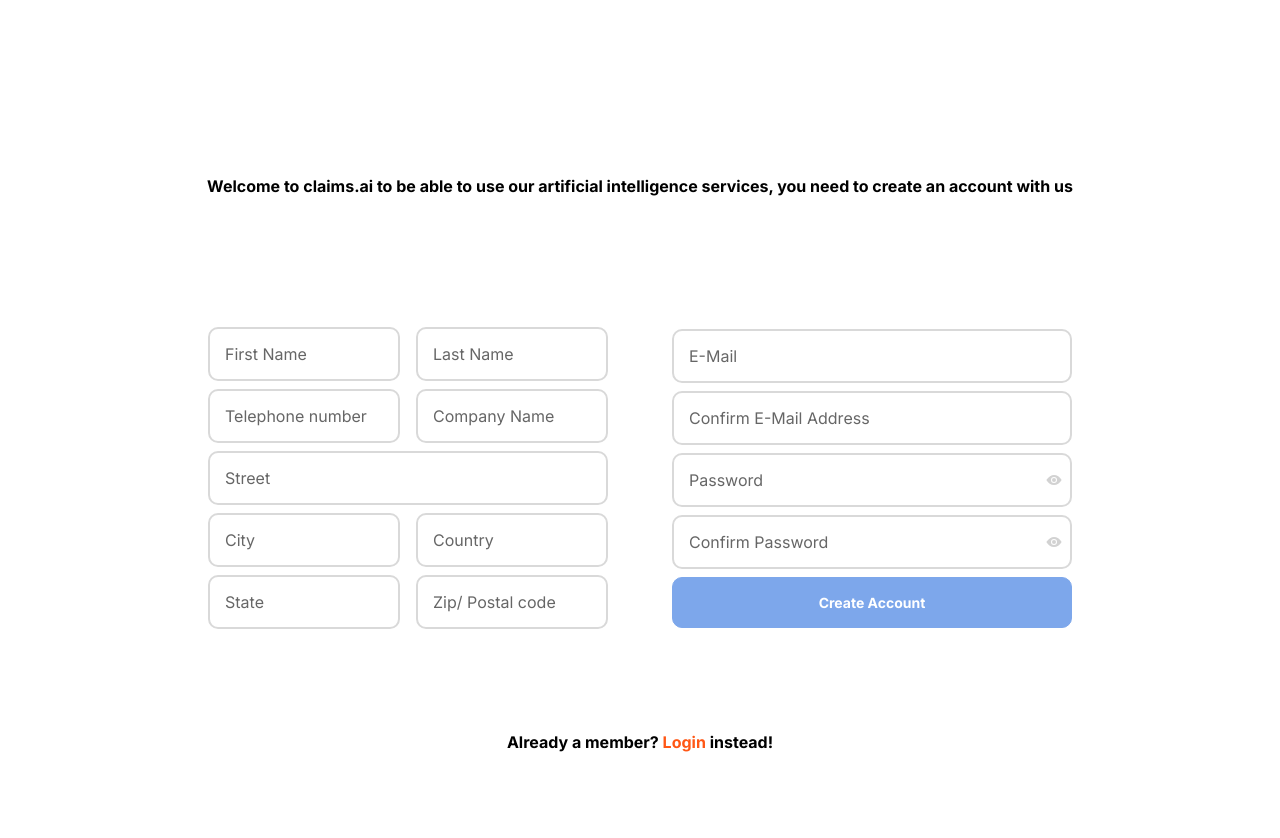
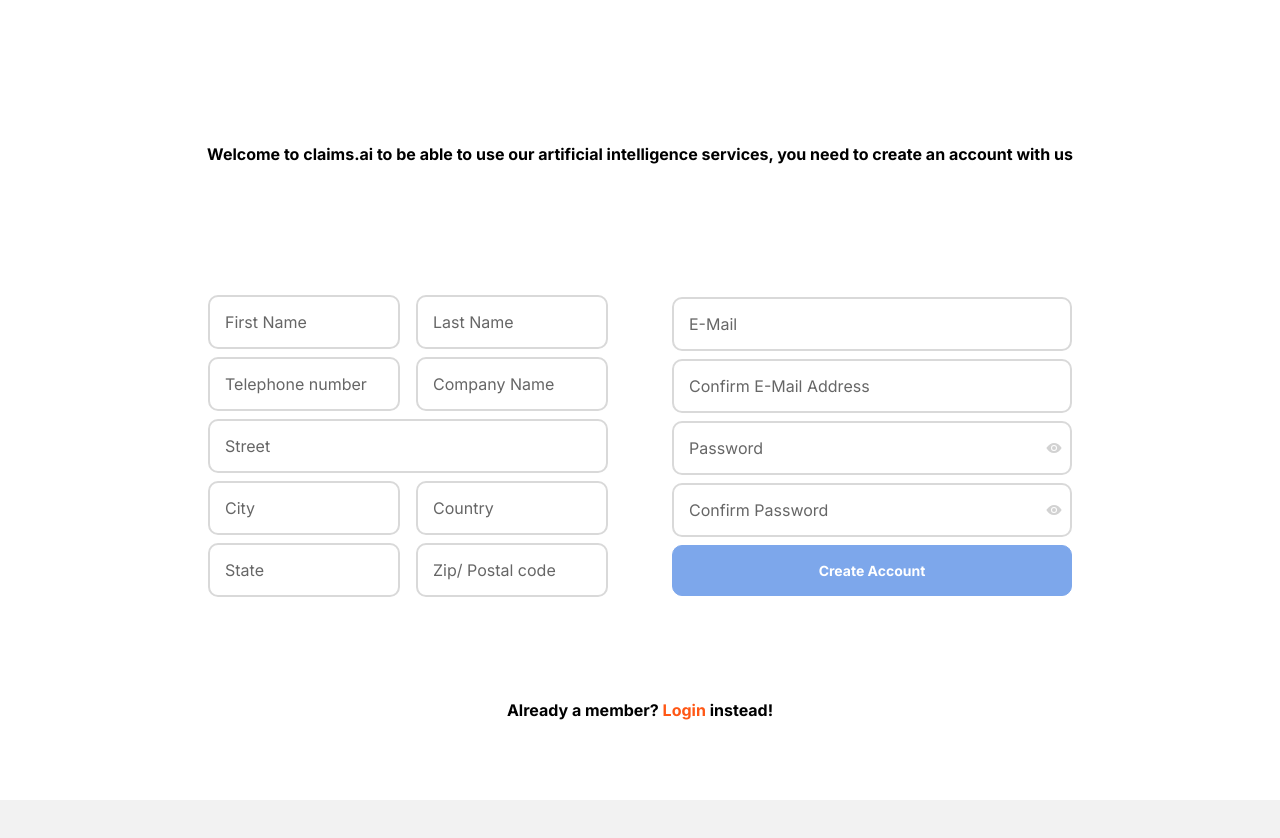
Before and after one commit to Claims-ia-dev/claimsai-frontend, a React (Create React App) app: page /register in a window 1280 px wide. Shown: the top 838 px of the page. After the commit the page ends 800 px from the top, so only its background shows below. Built offline with nearby package versions, Linux system fonts and the light colour scheme.

Commit message:
register height

```diff
--- a/src/user/pages/Register.css
+++ b/src/user/pages/Register.css
@@ -8,7 +8,7 @@
 }
 
 .registration-page {
-  height: 100vh; /* Asegúrate de que ocupe toda la altura de la pantalla */
+  height: 100%; /* Asegúrate de que ocupe toda la altura de la pantalla */
   width: 100vw; /* Asegúrate de que ocupe toda la anchura de la pantalla */
   display: flex;
   justify-content: center;
```
